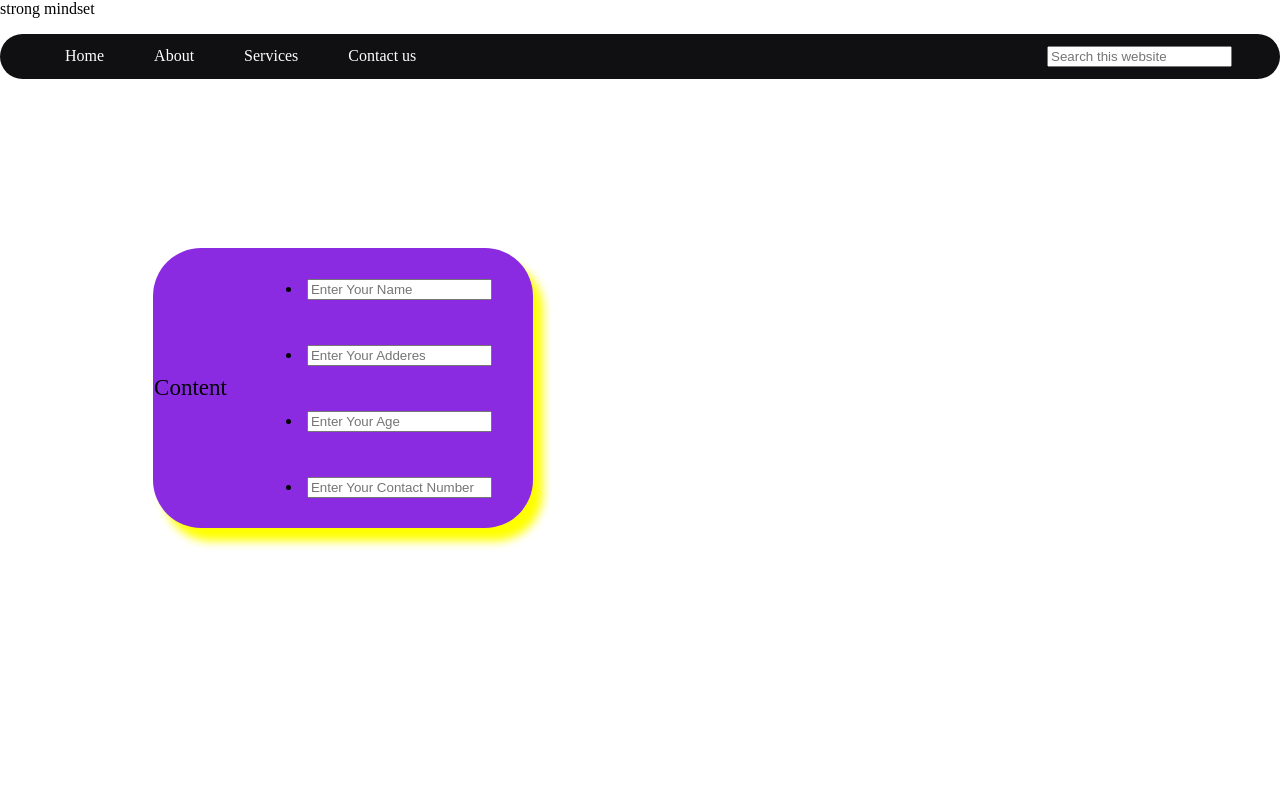
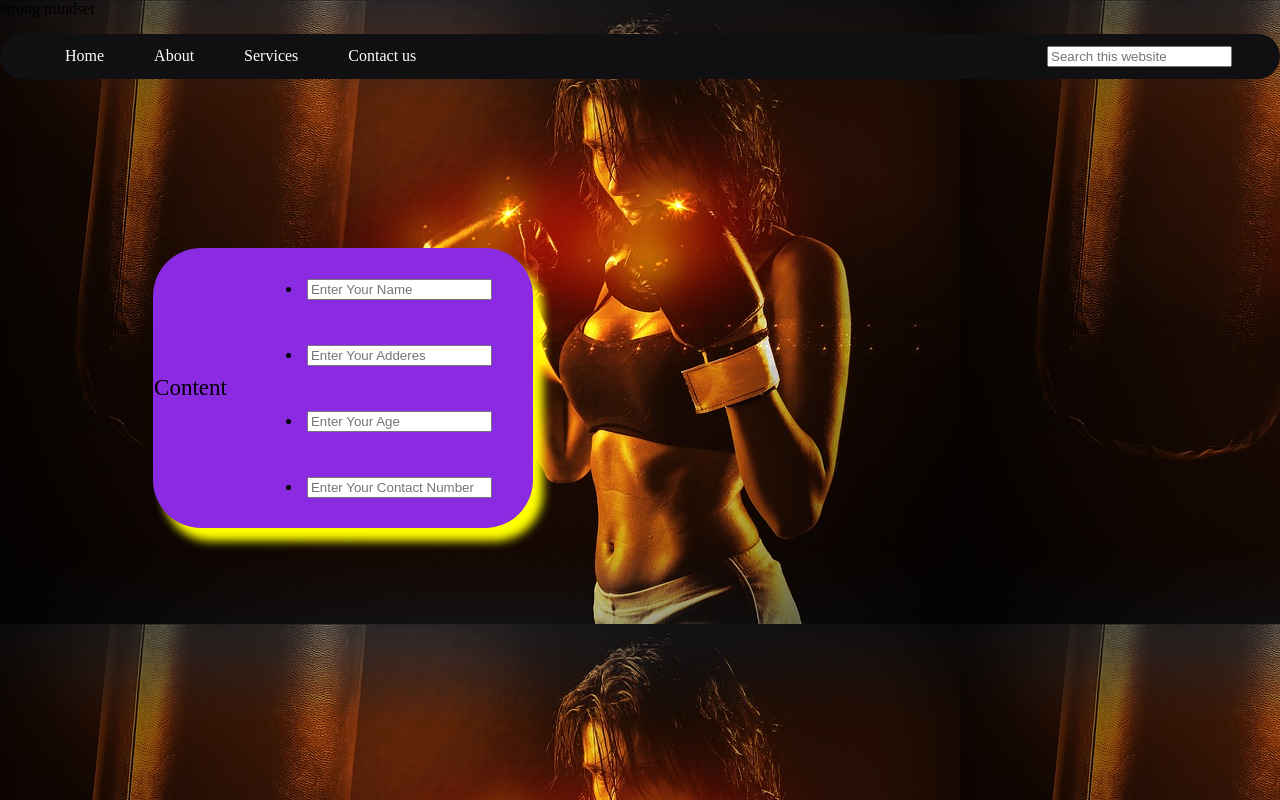
Before and after one commit to shaury123singh/ZOOES, a plain HTML site: page index.html in a window 1280 px wide. Drawn offline with Linux system fonts and the light colour scheme.

Commit message:
Update index.html

```diff
--- a/index.html
+++ b/index.html
@@ -10,7 +10,7 @@
     body{
         margin:0px;
         padding:0px;
-        background:url('img/girl.jpg');
+        background:url('girl.jpg');
     }
      .that{
         display:flex
```
